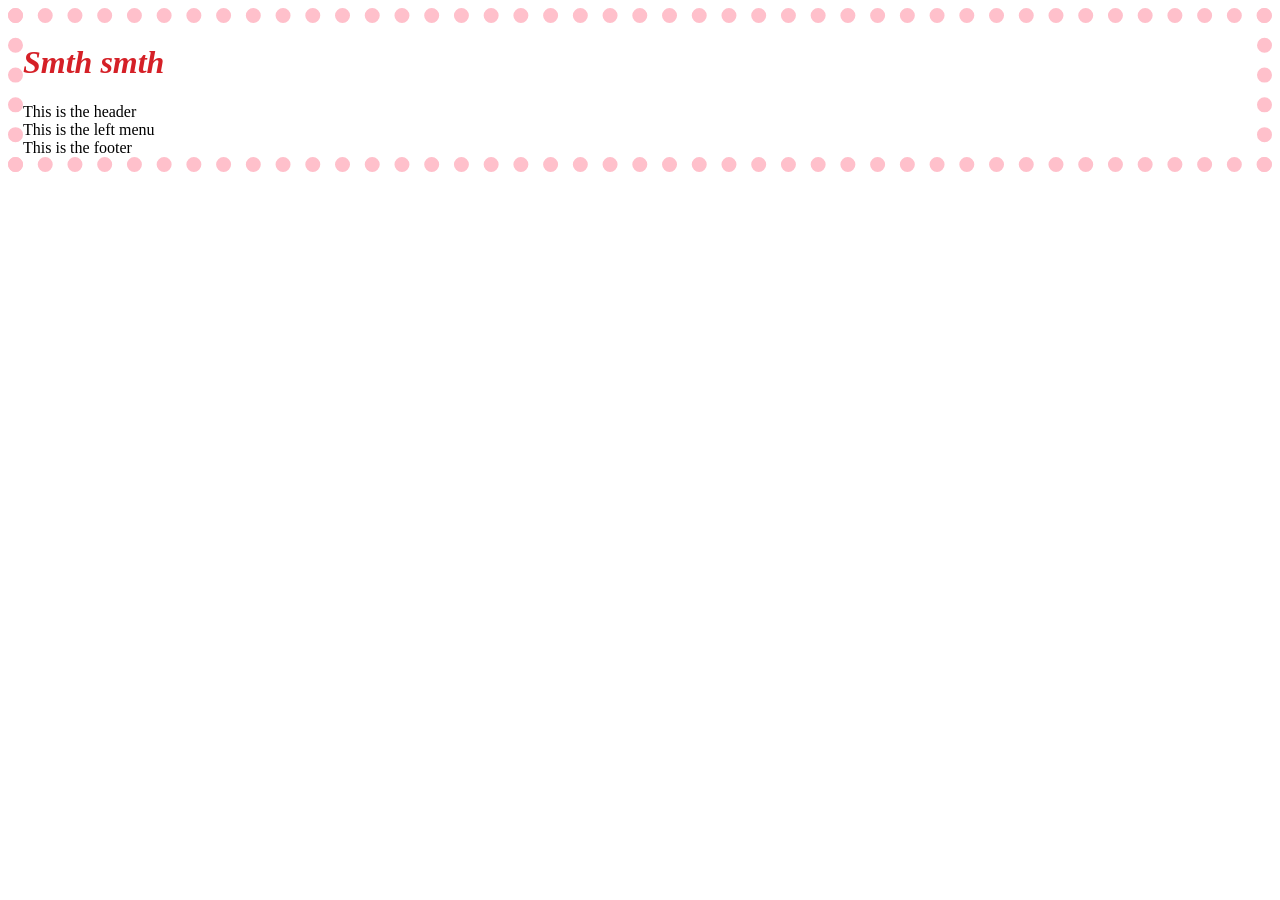
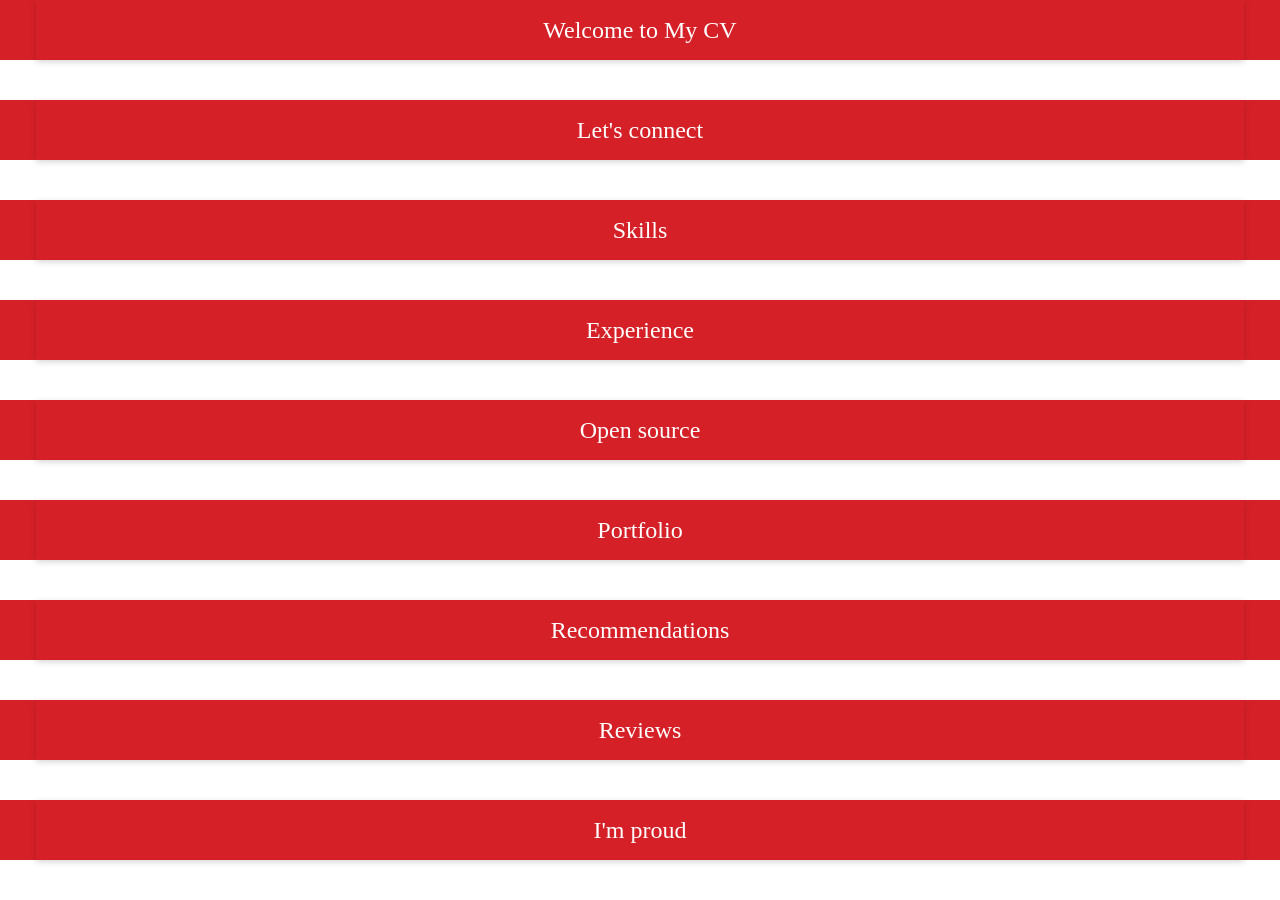
Before and after one commit to RalucaRbc/my-cv-v2-mid, a React (Create React App) app: page / in a window 1280 px wide. Before the commit the page ends 800 px from the top, so only its background shows below. Built offline with nearby package versions, Linux system fonts and the light colour scheme.

Commit message:
Create headers

```diff
--- a/src/component/app/app.component.jsx
+++ b/src/component/app/app.component.jsx
@@ -2,15 +2,20 @@ import React from 'react'
 import { Header } from '../header'
 import { LeftMenu } from '../left-menu'
 import { Footer } from '../footer'
-import { Title, Wrapper } from './app.styled'
+import { Title, Wrapper } from './app.style'
 
 export const App = () => {
   return (
     <Wrapper>
-      <Title> Smth smth </Title>
-      <Header />
-      <LeftMenu />
-      <Footer />
+      <Header title="Welcome to My CV"/>
+      <Header title="Let's connect"/>
+      <Header title="Skills"/>
+      <Header title="Experience"/>
+      <Header title="Open source"/>
+      <Header title="Portfolio"/>
+      <Header title="Recommendations"/>
+      <Header title="Reviews"/>
+      <Header title="I'm proud"/>
     </Wrapper>
   )
 }
--- a/src/component/app/app.styled.js
+++ b/src/component/app/app.style.js
@@ -1,7 +1,7 @@
 import styled from 'styled-components'
 
 export const Wrapper = styled.div`
-  border: 15px dotted pink;
+  /* border: 15px dotted pink; */
 `
 
 export const Title = styled.h1`
--- a/src/component/header/header.component.jsx
+++ b/src/component/header/header.component.jsx
@@ -1,3 +1,10 @@
 import React from 'react'
+import * as HS from './header.style'
 
-export const Header = () => <div> This is the header</div>
+export const Header = ({ title }) => {
+  return (
+    <HS.StyledHeader>
+      <HS.StyledTitle>{title}</HS.StyledTitle>
+    </HS.StyledHeader>
+  )
+}
--- /dev/null
+++ b/src/component/header/header.style.js
@@ -0,0 +1,17 @@
+import styled from 'styled-components'
+
+export const StyledHeader=styled.div`
+  height: 60px;
+  background-color: #D52027;
+  padding: 0 36px;
+  margin-bottom: 2.5rem;
+`
+
+export const StyledTitle=styled.div`
+  line-height: 60px;
+  text-align: center;
+  color: white;
+  box-shadow: 0 2px 6px rgba(0, 0, 0, 0.16);
+  font-size: 24px;
+  font-weight: 500;
+`
--- /dev/null
+++ b/src/index.css
@@ -0,0 +1,3 @@
+body {
+  margin: 0;
+}
--- a/src/index.jsx
+++ b/src/index.jsx
@@ -3,6 +3,7 @@ import { render } from 'react-dom'
 // import { App } from './component/app/app.component'
 // import { App } from './component/app/index.js'
 import { App } from './component/app'
+import './index.css'
 
 const app = <App />
 
```
